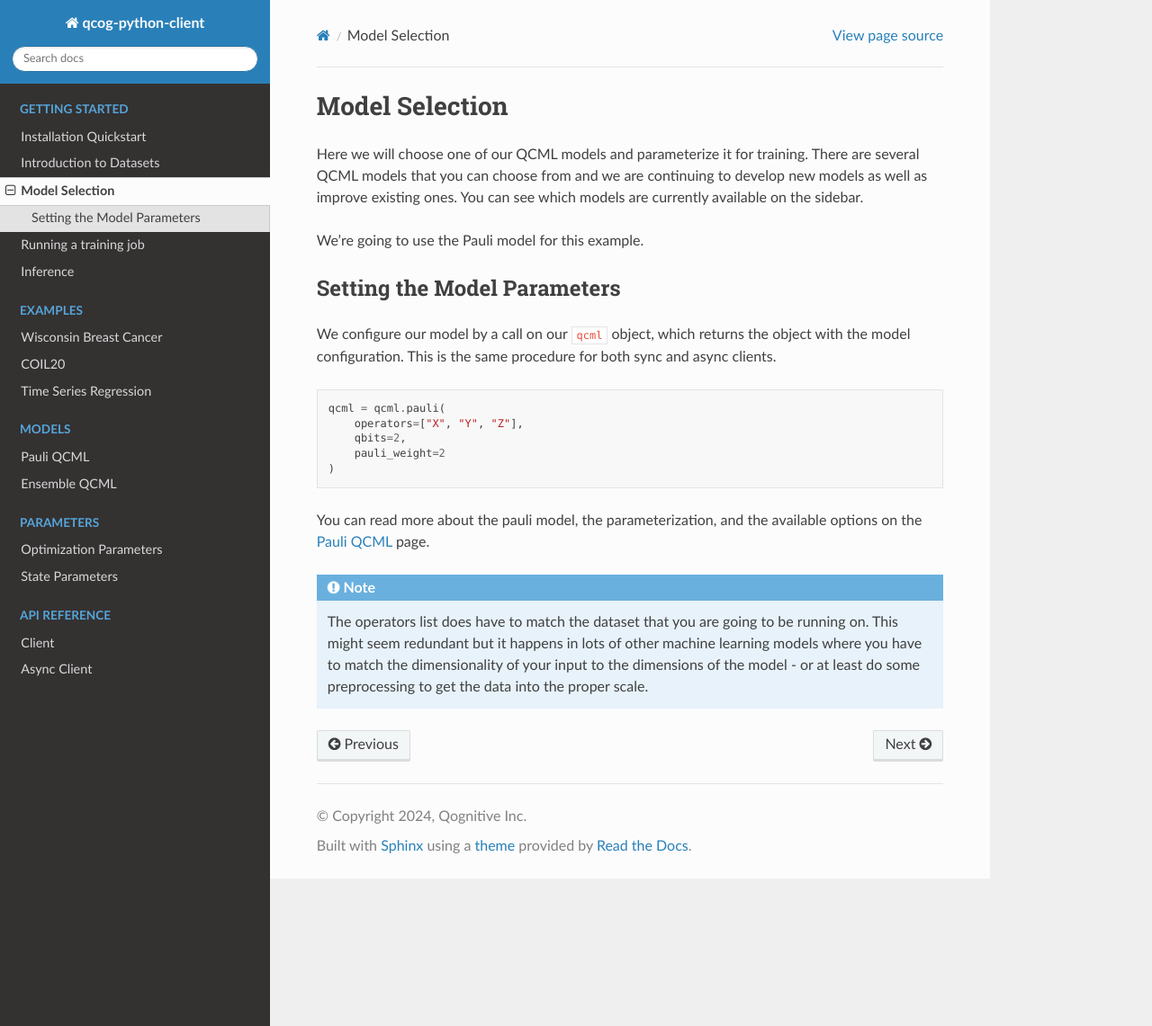
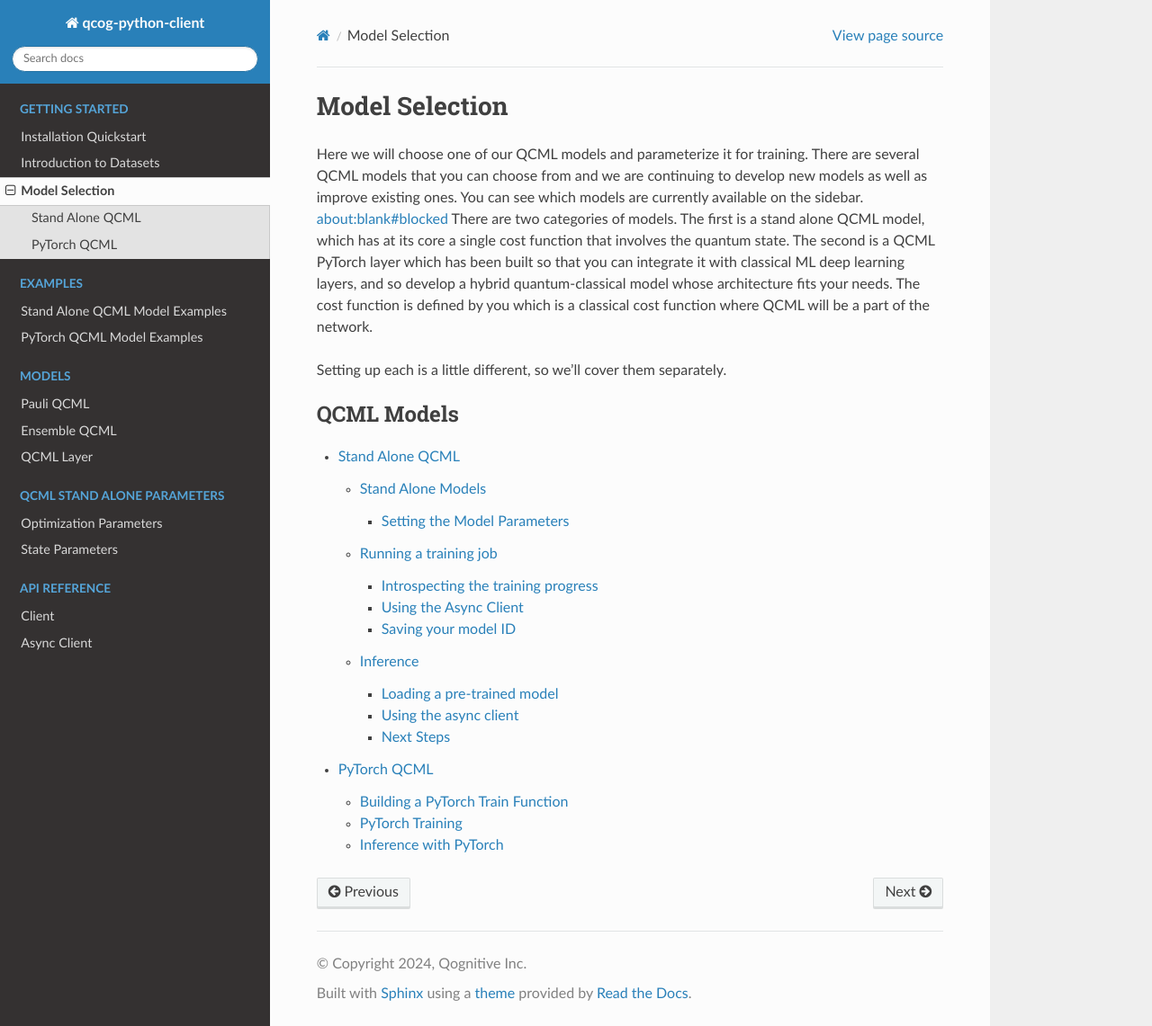
Before and after one commit to qognitive/qcog-python-client, a Sphinx documentation site: the page built from docs/tutorial/models.rst, in a window 1280 px wide and 1141 px high. Shown: the whole window at 90% size. Built offline with Sphinx 7.4.7 and the Read the Docs theme 2.0.0, drawn with Linux system fonts in a browser that asks for light colours.

Commit message:
Modify our navigational structure to handle pytorch/standalone bifurcation

```diff
--- a/docs/conf.py
+++ b/docs/conf.py
@@ -34,3 +34,18 @@ exclude_patterns = ["_build", "Thumbs.db", ".DS_Store"]
 
 html_theme = "sphinx_rtd_theme"
 html_static_path = ["_static"]
+
+html_theme_options = {
+    # 'analytics_id': 'G-XXXXXXXXXX',  #  Provided by Google in your dashboard
+    # 'analytics_anonymize_ip': False,
+    # 'logo_only': False,
+    'display_version': True,
+    'prev_next_buttons_location': 'bottom',
+    'style_external_links': False,
+    # Toc options
+    'collapse_navigation': True,
+    'sticky_navigation': True,
+    'navigation_depth': 4,
+    'includehidden': True,
+    'titles_only': False
+}
--- /dev/null
+++ b/docs/examples/pytorch/index.rst
@@ -0,0 +1,6 @@
+PyTorch QCML Model Examples
+===========================
+
+.. toctree::
+
+   /examples/pytorch/mnist
--- /dev/null
+++ b/docs/examples/pytorch/mnist.rst
@@ -0,0 +1,4 @@
+QCML PyTorch MNIST
+==================
+
+pass
--- /dev/null
+++ b/docs/examples/stand_alone/index.rst
@@ -0,0 +1,8 @@
+Stand Alone QCML Model Examples
+===============================
+
+.. toctree::
+
+   /examples/stand_alone/coil20
+   /examples/stand_alone/wisconsin
+   /examples/stand_alone/timeseries
--- /dev/null
+++ b/docs/models/pytorch/qcml_layer.rst
@@ -0,0 +1,4 @@
+QCML Layer
+==========
+
+The QCML Pytorch layer
--- a/docs/tutorial/models.rst
+++ b/docs/tutorial/models.rst
@@ -1,24 +1,14 @@
 Model Selection
 ===============
 
-Here we will choose one of our QCML models and parameterize it for training.  There are several QCML models that you can choose from and we are continuing to develop new models as well as improve existing ones.  You can see which models are currently available on the sidebar.
+Here we will choose one of our QCML models and parameterize it for training. There are several QCML models that you can choose from and we are continuing to develop new models as well as improve existing ones. You can see which models are currently available on the sidebar.
+about:blank#blocked
+There are two categories of models. The first is a stand alone QCML model, which has at its core a single cost function that involves the quantum state. The second is a QCML PyTorch layer which has been built so that you can integrate it with classical ML deep learning layers, and so develop a hybrid quantum-classical model whose architecture fits your needs. The cost function is defined by you which is a classical cost function where QCML will be a part of the network.
 
-We're going to use the Pauli model for this example.
+Setting up each is a little different, so we'll cover them separately.
 
-Setting the Model Parameters
-----------------------------
+.. toctree::
+   :caption: QCML Models
 
-We configure our model by a call on our ``qcml`` object, which returns the object with the model configuration. This is the same procedure for both sync and async clients.
-
-.. code-block:: python
-
-    qcml = qcml.pauli(
-        operators=["X", "Y", "Z"],
-        qbits=2,
-        pauli_weight=2
-    )
-
-You can read more about the pauli model, the parameterization, and the available options on the :doc:`/models/pauli` page.
-
-.. note::
-    The operators list does have to match the dataset that you are going to be running on. This might seem redundant but it happens in lots of other machine learning models where you have to match the dimensionality of your input to the dimensions of the model - or at least do some preprocessing to get the data into the proper scale.
+   /tutorial/stand_alone/index
+   /tutorial/pytorch/index
--- /dev/null
+++ b/docs/tutorial/pytorch/index.rst
@@ -0,0 +1,9 @@
+PyTorch QCML
+============
+
+
+.. toctree::
+
+   /tutorial/pytorch/models
+   /tutorial/pytorch/train
+   /tutorial/pytorch/inference
--- /dev/null
+++ b/docs/tutorial/pytorch/inference.rst
@@ -0,0 +1,4 @@
+Inference with PyTorch
+======================
+
+Inference on QCML PyTorch models will be coming mid Sept 2024!
--- /dev/null
+++ b/docs/tutorial/pytorch/models.rst
@@ -0,0 +1,4 @@
+Building a PyTorch Train Function
+=================================
+
+PyTorch
--- /dev/null
+++ b/docs/tutorial/pytorch/train.rst
@@ -0,0 +1,4 @@
+PyTorch Training
+================
+
+Call the train
--- /dev/null
+++ b/docs/tutorial/stand_alone/index.rst
@@ -0,0 +1,8 @@
+Stand Alone QCML
+================
+
+.. toctree::
+
+   /tutorial/stand_alone/models
+   /tutorial/stand_alone/train
+   /tutorial/stand_alone/inference
--- a/docs/tutorial/inference.rst
+++ b/docs/tutorial/stand_alone/inference.rst
@@ -74,6 +74,6 @@ That's it!  You have all the pieces to get started with the QCML library. You ca
 
 Try some more complicated examples and see how the model performs, or dive right into your own data.
 
-* :doc:`/examples/wisconsin`
-* :doc:`/examples/coil20`
-* :doc:`/examples/timeseries`
+* :doc:`/examples/stand_alone/wisconsin`
+* :doc:`/examples/stand_alone/coil20`
+* :doc:`/examples/stand_alone/timeseries`
```
Also changed, not shown: docs/index.rst (+6 -13 lines), docs/tutorial/stand_alone/models.rst (added, +24 -0 lines), docs/examples/stand_alone/coil20.rst (renamed from docs/examples/coil20.rst), docs/examples/stand_alone/timeseries.rst (renamed from docs/examples/timeseries.rst), docs/examples/stand_alone/wisconsin.rst (renamed from docs/examples/wisconsin.rst), docs/models/stand_alone/ensemble.rst (renamed from docs/models/ensemble.rst), docs/models/stand_alone/pauli.rst (renamed from docs/models/pauli.rst), docs/tutorial/stand_alone/train.rst (renamed from docs/tutorial/training.rst).
